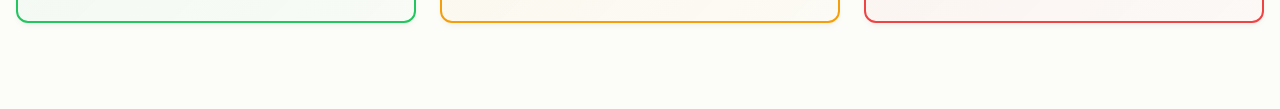
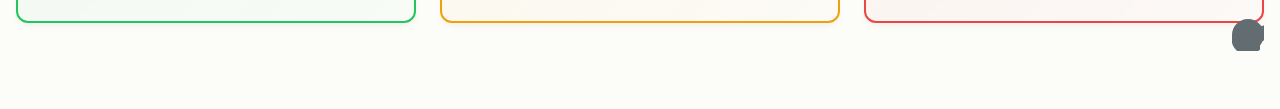
Before and after one commit to Piyushiitk24/pant-cricket-dashboard, a plain HTML site: page index.html in a window 1280 px wide. Shown: the part 728-837 px from the top of the page. Drawn offline with Linux system fonts and the light colour scheme; a web font is replaced by a local one.

Commit message:
Update README and HTML structure for improved clarity and navigation

```diff
--- a/index.html
+++ b/index.html
@@ -401,6 +401,12 @@
         </div>
     </footer>
 
+    <a href="https://github.com/piyushiitk24/pant-cricket-dashboard" class="github-link" target="_blank" rel="noopener noreferrer" title="View on GitHub">
+        <svg xmlns="http://www.w3.org/2000/svg" viewBox="0 0 16 16" width="32" height="32" fill="currentColor">
+            <path d="M8 0c4.42 0 8 3.58 8 8a8.013 8.013 0 0 1-5.45 7.59c-.4.08-.55-.17-.55-.38 0-.19.01-.82.01-1.49-2.01.37-2.53-.49-2.69-.94-.09-.23-.48-.94-.82-1.13-.28-.15-.68-.52-.01-.53.63-.01 1.08.58 1.23.82.72 1.21 1.87.87 2.33.66.07-.52.28-.87.51-1.07-1.78-.2-3.64-.89-3.64-3.95 0-.87.31-1.59.82-2.15-.08-.2-.36-1.02.08-2.12 0 0 .67-.21 2.2.82.64-.18 1.32-.27 2-.27.68 0 1.36.09 2 .27 1.53-1.04 2.2-.82 2.2-.82.44 1.1.16 1.92.08 2.12.51.56.82 1.28.82 2.15 0 3.07-1.87 3.75-3.65 3.95.29.25.54.73.54 1.48 0 1.07-.01 1.93-.01 2.2 0 .21-.15.46-.55.38A8.013 8.013 0 0 1 0 8c0-4.42 3.58-8 8-8Z"></path>
+        </svg>
+    </a>
+
     <script src="app.js"></script>
 </body>
 </html>
--- a/style.css
+++ b/style.css
@@ -1,4 +1,3 @@
-
 :root {
   /* Colors */
   --color-background: rgba(252, 252, 249, 1);
@@ -1357,3 +1356,18 @@ select.form-control {
     grid-template-columns: repeat(auto-fit, minmax(150px, 1fr));
   }
 }
+
+/* GitHub Link Icon */
+.github-link {
+  position: fixed;
+  bottom: var(--space-16);
+  right: var(--space-16);
+  z-index: 1000;
+  color: var(--color-text-secondary);
+  transition: color var(--duration-normal) var(--ease-standard), transform var(--duration-normal) var(--ease-standard);
+}
+
+.github-link:hover {
+  color: var(--color-primary);
+  transform: translateY(-2px);
+}
```
Also changed, not shown: 1 other file.
